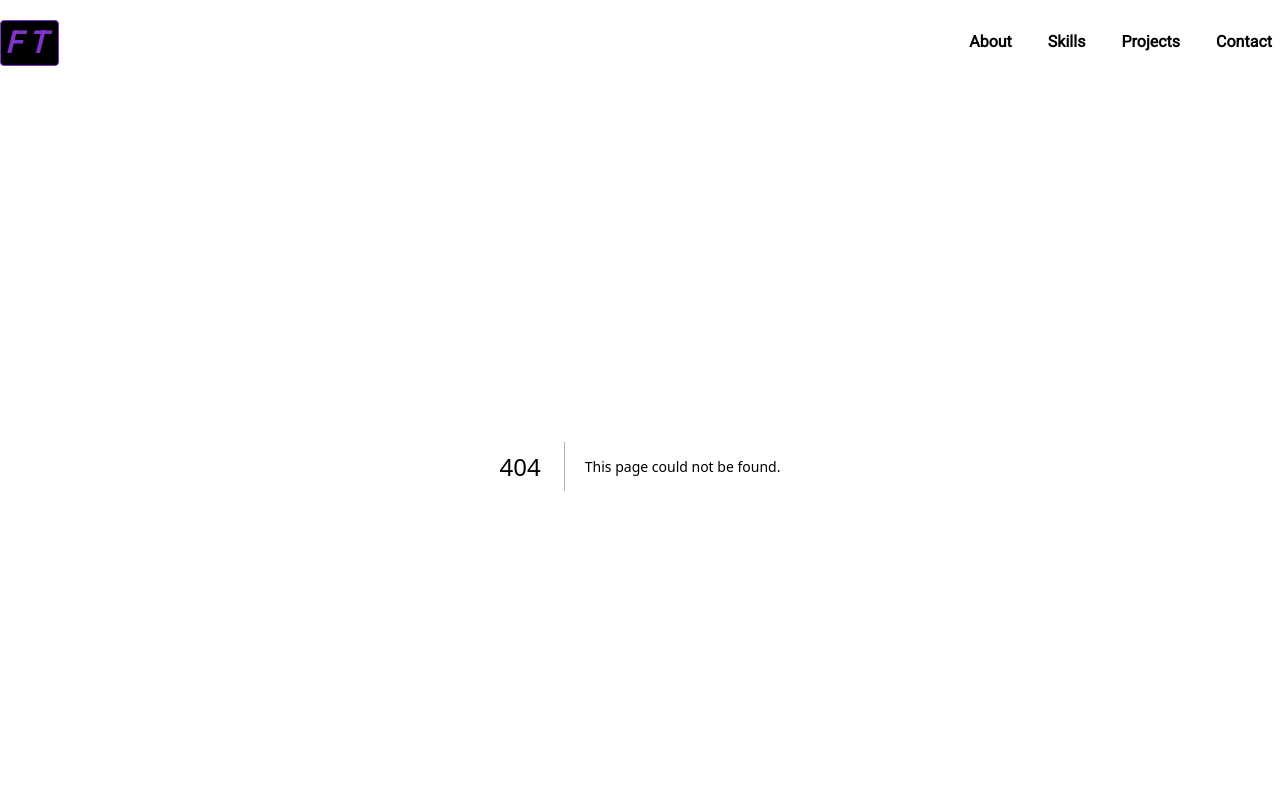
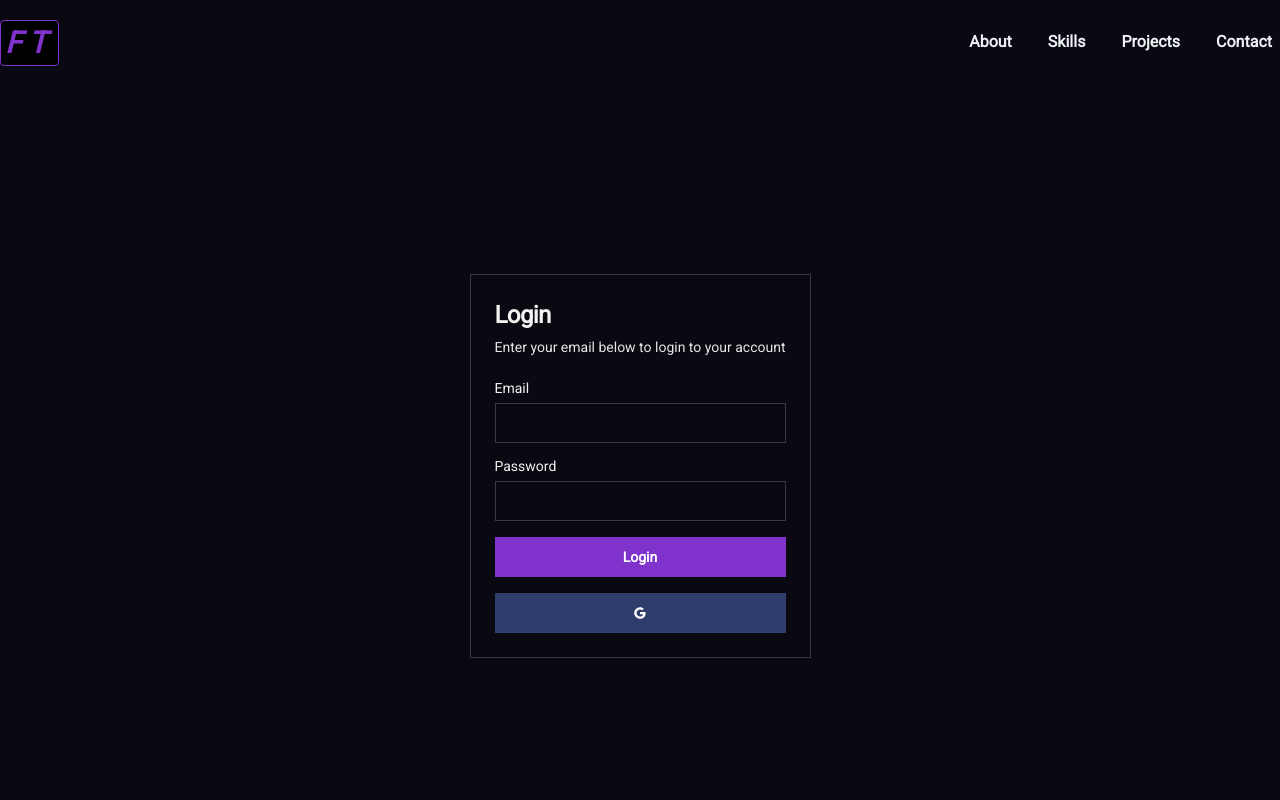
Before and after one commit to furkantaglik/Portfolio, a Next.js app: page /login in a window 1280 px wide. Before the commit this address had no page. Shown: the top 800 px of the page. Built offline with nearby package versions, Linux system fonts and the light colour scheme.

Commit message:
auth operations

```diff
--- a/firebase.config.ts
+++ b/firebase.config.ts
@@ -1,5 +1,6 @@
 import { initializeApp } from "firebase/app";
 import { getStorage } from "firebase/storage";
+import { getAuth } from "firebase/auth";
 
 const firebaseConfig = {
   apiKey: "AIzaSyCncIZInmHxsLkTlQsmC4rZvPdIp9mgGVg",
@@ -11,5 +12,6 @@ const firebaseConfig = {
 };
 const app = initializeApp(firebaseConfig);
 const storage = getStorage(app);
+const auth = getAuth(app);
 
-export { storage };
+export { storage, auth };
--- a/package.json
+++ b/package.json
@@ -47,6 +47,7 @@
     "drizzle-orm": "^0.34.1",
     "embla-carousel-react": "^8.3.0",
     "firebase": "^10.14.1",
+    "firebaseui": "^6.1.0",
     "input-otp": "^1.2.4",
     "lucide-react": "^0.451.0",
     "next": "14.2.15",
--- a/src/app/dashboard/layout.tsx
+++ b/src/app/dashboard/layout.tsx
@@ -1,9 +1,35 @@
 "use client";
+import { useEffect, useState } from "react";
 import Link from "next/link";
-import { usePathname } from "next/navigation";
+import { usePathname, useRouter } from "next/navigation";
+import { onAuthStateChanged } from "firebase/auth";
+import { auth } from "../../../firebase.config";
 
 export default function Layout({ children }: { children: React.ReactNode }) {
+  const [pending, setPending] = useState(true);
   const pathname = usePathname();
+  const router = useRouter();
+  const desiredUserId = process.env.NEXT_PUBLIC_ADMIN_ID;
+
+  useEffect(() => {
+    const unsubscribe = onAuthStateChanged(auth, (user) => {
+      if (user) {
+        if (user.uid === desiredUserId) {
+          setPending(false);
+        } else {
+          router.push("/");
+        }
+      } else {
+        router.push("/");
+      }
+    });
+
+    return () => unsubscribe();
+  }, [router, desiredUserId]);
+
+  if (pending) {
+    return <div>Loading...</div>;
+  }
 
   return (
     <section className="md:mt-10 mt-5">
--- /dev/null
+++ b/src/app/login/page.tsx
@@ -0,0 +1,9 @@
+import { LoginForm } from "@/components/general/LoginForm";
+
+export default function Page() {
+  return (
+    <div className="flex h-screen w-full items-center justify-center px-4">
+      <LoginForm />
+    </div>
+  );
+}
--- /dev/null
+++ b/src/components/general/LoginForm.tsx
@@ -0,0 +1,96 @@
+"use client";
+import { useState } from "react";
+import { Button } from "@/components/ui/button";
+import {
+  Card,
+  CardContent,
+  CardDescription,
+  CardHeader,
+  CardTitle,
+} from "@/components/ui/card";
+import { Input } from "@/components/ui/input";
+import { Label } from "@/components/ui/label";
+import {
+  signInWithEmailAndPassword,
+  GoogleAuthProvider,
+  signInWithPopup,
+} from "firebase/auth";
+import { auth } from "../../../firebase.config";
+import { RiGoogleFill } from "react-icons/ri";
+import { useRouter } from "next/navigation";
+
+export function LoginForm() {
+  const [email, setEmail] = useState("");
+  const [password, setPassword] = useState("");
+  const router = useRouter();
+
+  const handleEmailLogin = async (e) => {
+    e.preventDefault();
+    try {
+      await signInWithEmailAndPassword(auth, email, password);
+      console.log("Logged in with email and password");
+      router.push("/dashboard/projects");
+    } catch (error) {
+      console.error("Error logging in with email and password", error);
+    }
+  };
+
+  const handleGoogleLogin = async () => {
+    const provider = new GoogleAuthProvider();
+    try {
+      await signInWithPopup(auth, provider);
+      console.log("Logged in with Google");
+      router.push("/dashboard/projects");
+    } catch (error) {
+      console.error("Error logging in with Google", error);
+    }
+  };
+
+  return (
+    <Card className="mx-auto max-w-sm bg-background">
+      <CardHeader>
+        <CardTitle className="text-2xl">Login</CardTitle>
+        <CardDescription>
+          Enter your email below to login to your account
+        </CardDescription>
+      </CardHeader>
+      <CardContent>
+        <form onSubmit={handleEmailLogin} className="grid gap-4">
+          <div className="grid gap-2">
+            <Label htmlFor="email">Email</Label>
+            <Input
+              id="email"
+              type="email"
+              placeholder=""
+              required
+              value={email}
+              onChange={(e) => setEmail(e.target.value)}
+            />
+          </div>
+          <div className="grid gap-2">
+            <div className="flex items-center">
+              <Label htmlFor="password">Password</Label>
+            </div>
+            <Input
+              id="password"
+              type="password"
+              required
+              value={password}
+              onChange={(e) => setPassword(e.target.value)}
+            />
+          </div>
+          <Button type="submit" className="w-full font-semibold">
+            Login
+          </Button>
+          <Button
+            type="button"
+            className="w-full bg-secondary hover:bg-secondary"
+            onClick={handleGoogleLogin}
+          >
+            <RiGoogleFill />
+          </Button>
+        </form>
+      </CardContent>
+    </Card>
+  );
+}
```
Also changed, not shown: src/lib/firebase.ts (+19 -1 lines), 1 other file (tests, documents, lock files or other folders).
